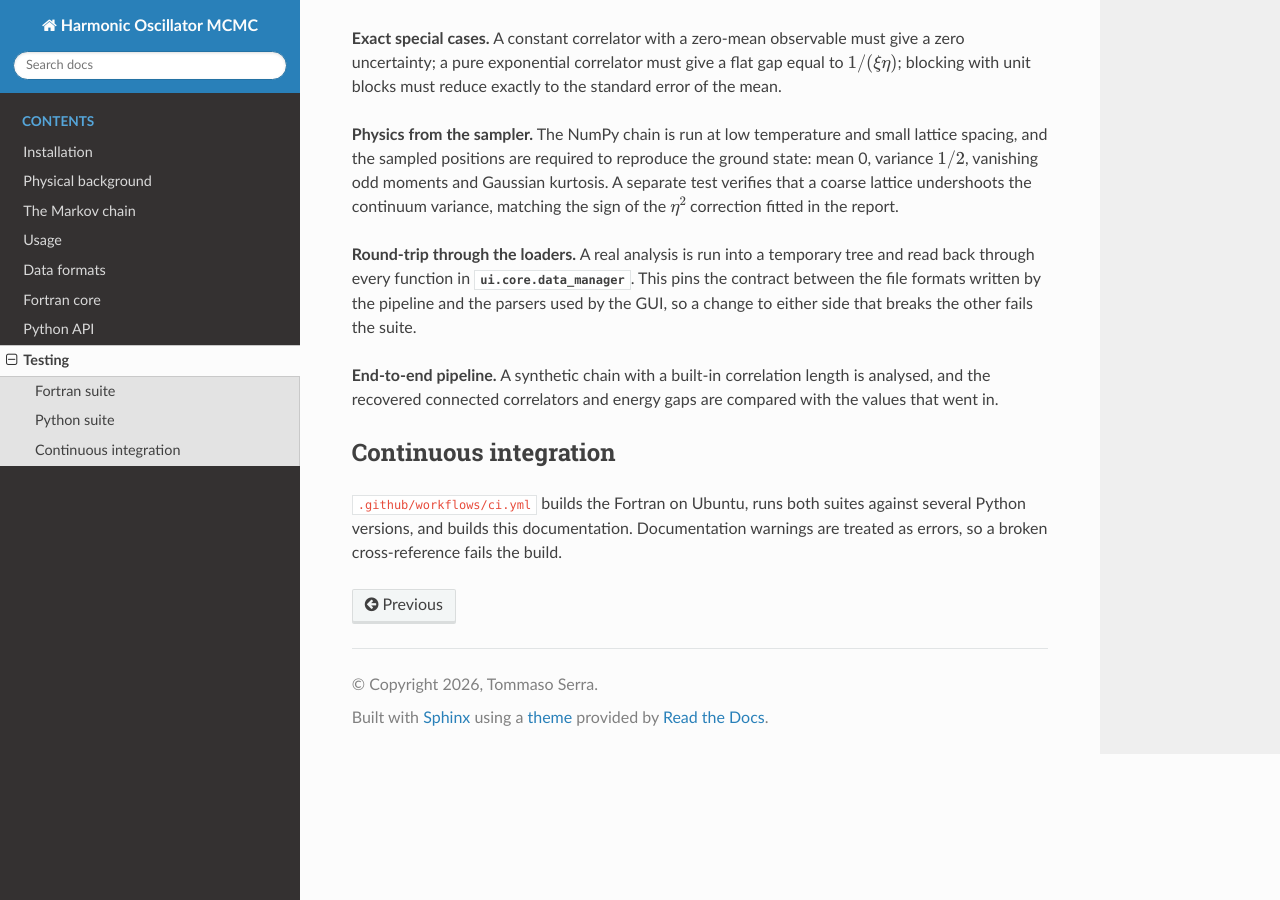
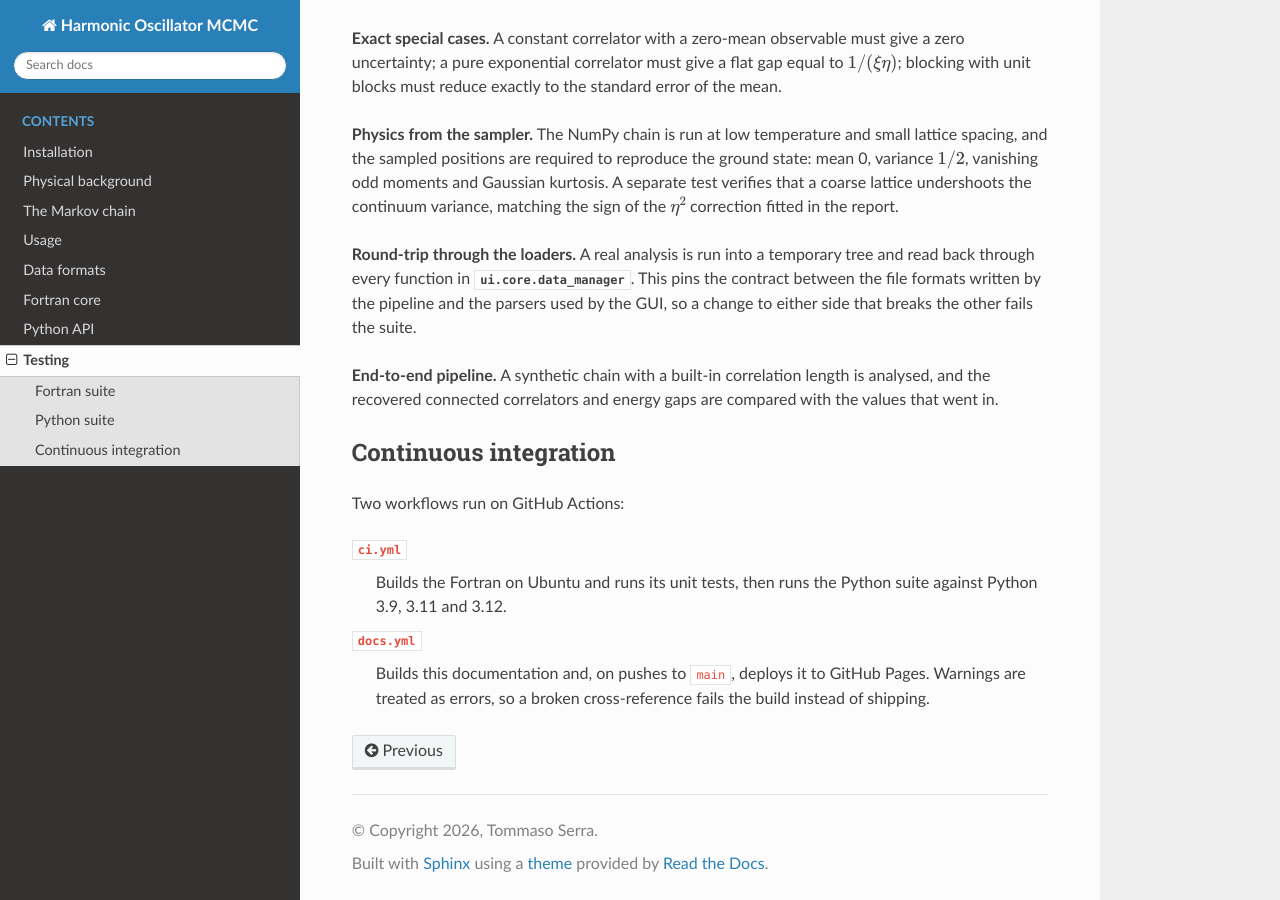
Before and after one commit to TommasoSerraCC/harmonic-oscillator-mcmc, a Sphinx documentation site: the page built from docs/testing.md, in a window 1280 px wide and 900 px high, scrolled down 1221 px. Built offline with Sphinx 7.4.7 and the Read the Docs theme 3.1.0, drawn with Linux system fonts in a browser that asks for light colours.

Commit message:
Publish the documentation on GitHub Pages instead of Read the Docs
- Add .github/workflows/docs.yml: builds the Sphinx docs on every push
  and pull request, and deploys to GitHub Pages from main only. The
  build keeps -W, so warnings still fail it.
- Drop the docs job from ci.yml, now covered by the new workflow, and
  remove .readthedocs.yaml.
- Point the README badge and the documentation section at the Pages URL,
  and note the one-off Settings -> Pages -> Source: GitHub Actions step.
- Enable the MyST deflist extension. The Fortran reference and the
  testing page already used definition lists, which without it rendered
  as paragraphs beginning with a colon.

```diff
--- a/docs/conf.py
+++ b/docs/conf.py
@@ -51,6 +51,7 @@
 myst_enable_extensions = [
     'amsmath',
     'colon_fence',
+    'deflist',
     'dollarmath',
 ]
 
--- a/docs/requirements.txt
+++ b/docs/requirements.txt
@@ -1,6 +1,9 @@
-# Dependencies for building the documentation on Read the Docs.
+# Dependencies for building the documentation.
 # The runtime packages are needed too, because autodoc imports the
 # modules it documents.
+#
+# sphinx-rtd-theme is used purely as a theme; the docs are published to
+# GitHub Pages by .github/workflows/docs.yml, not to Read the Docs.
 sphinx>=7.0
 sphinx-rtd-theme>=2.0
 myst-parser>=2.0
--- a/docs/testing.md
+++ b/docs/testing.md
@@ -72,7 +72,13 @@
 
 ## Continuous integration
 
-`.github/workflows/ci.yml` builds the Fortran on Ubuntu, runs both
-suites against several Python versions, and builds this documentation.
-Documentation warnings are treated as errors, so a broken cross-reference
-fails the build.
+Two workflows run on GitHub Actions:
+
+`ci.yml`
+: Builds the Fortran on Ubuntu and runs its unit tests, then runs the
+  Python suite against Python 3.9, 3.11 and 3.12.
+
+`docs.yml`
+: Builds this documentation and, on pushes to `main`, deploys it to
+  GitHub Pages. Warnings are treated as errors, so a broken
+  cross-reference fails the build instead of shipping.
```
Also changed, not shown: README.md (+9 -5 lines), .readthedocs.yaml (deleted), 2 other files.
